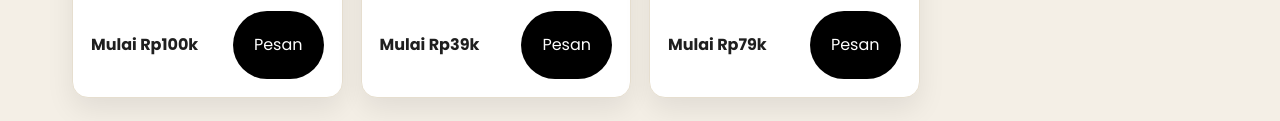
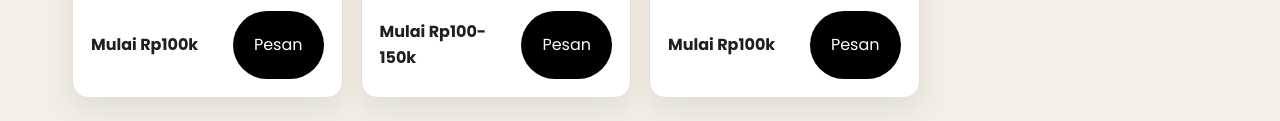
Before and after one commit to skysyaidina/SAVIOR, a plain HTML site: page layanan.html in a window 1280 px wide. Shown: the part 1050-1171 px from the top of the page. Drawn offline with Linux system fonts and the light colour scheme.

Commit message:
Update layanan.html

```diff
--- a/layanan.html
+++ b/layanan.html
@@ -166,7 +166,7 @@
               <li>Template siap pakai</li>
             </ul>
             <div class="card-cta">
-              <span class="price">Mulai Rp39k</span>
+              <span class="price">Mulai Rp100-150k</span>
               <a
                 class="btn btn-dark"
                 href="kontak.html?layanan=Daftar%20Isi%20Otomatis"
@@ -187,7 +187,7 @@
               <li>Revisi 1x</li>
             </ul>
             <div class="card-cta">
-              <span class="price">Mulai Rp79k</span>
+              <span class="price">Mulai Rp100k</span>
               <a class="btn btn-dark" href="kontak.html?layanan=Pembuatan%20PPT"
                 >Pesan</a
               >
```
